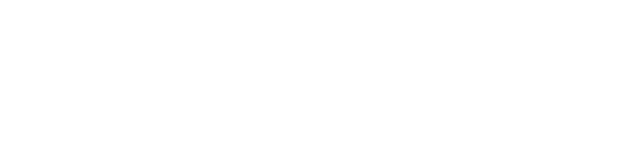
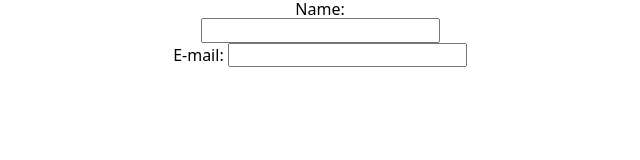
Before and after one commit to swic-cis-177/mt-project-studentloganbutler, a website: page index.html in a window 1280 px wide. Shown: the whole page, without its empty margins (320-960 px from the left). Drawn offline with nearby package versions, Linux system fonts and the light colour scheme.

Commit message:
Added name and email labels.

```diff
--- a/index.html
+++ b/index.html
@@ -11,6 +11,13 @@
     <div id="textFields">
   <body>
     <script src="./scripts.js"></script>
+
+    <label for="name">Name:</label><br>
+    <input type="text" id="name" name="user_name"><br>
+
+    <label for="mail">E-mail:</label>
+
+    <input type="email" id="mail" name="user_email"><br><br>
   </body>
   </div>
   </div>
```
